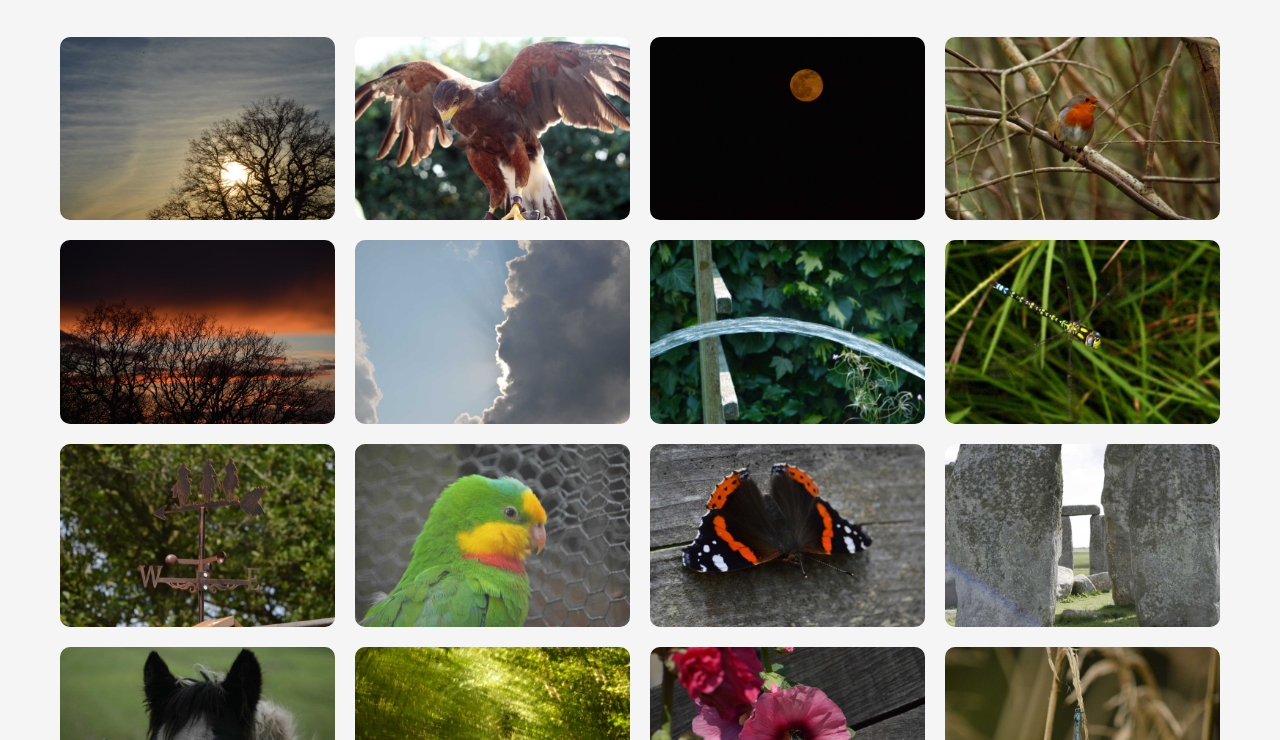
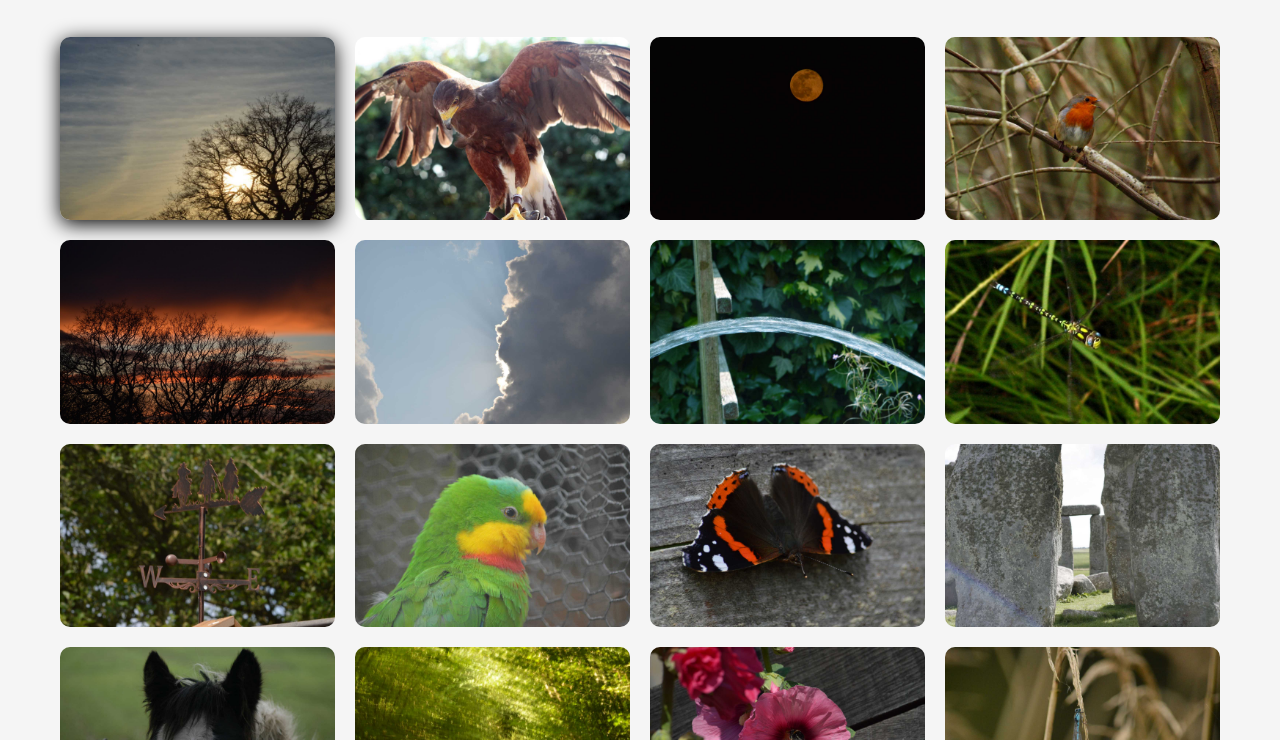
Before and after one commit to charlierobertsuk/Interactive-Photo-Gallery, a plain HTML site: page index.html in a window 1280 px wide. In both pictures the pointer is over the picture 197 px from the left and 188 px from the top of the page. Shown: the part 60-800 px from the top of the page. Drawn offline with Linux system fonts and the light colour scheme.

Commit message:
feat: interactive gallery-item hover

```diff
--- a/style.css
+++ b/style.css
@@ -28,7 +28,6 @@ h1 {
   aspect-ratio: 3 / 2;
   overflow: hidden;
   border-radius: 10px;
-  background: #eee;
   display: flex;
   align-items: center;
   justify-content: center;
@@ -40,3 +39,12 @@ h1 {
   object-fit: cover;
   display: block;
 }
+
+.gallery-item:hover img {
+  transform: scale(1.1);
+  transition: transform 0.3s ease;
+}
+
+.gallery-item:hover {
+  box-shadow: 0 4px 20px rgba(0, 0, 0, 100%);
+}
```
